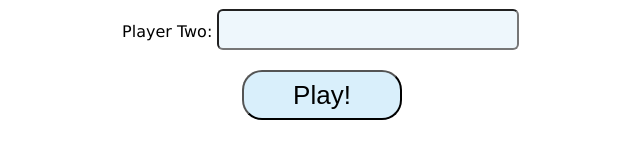
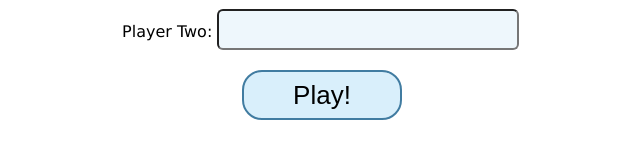
Before and after one commit to LxxsCLN/Tic-Tac-Toe, a website: page index.html in a window 1280 px wide. Shown: the part 436-594 px from the top of the page, without its empty margins (318-958 px from the left). Drawn offline with Linux system fonts and the light colour scheme.

Commit message:
change button border

```diff
--- a/styles.css
+++ b/styles.css
@@ -89,6 +89,7 @@ button{
     border-radius: 20px;
     align-self: center;
     background-color: #d9effb;
+    border: 2px solid #417ca1;
 }
 
 button:hover{
```
